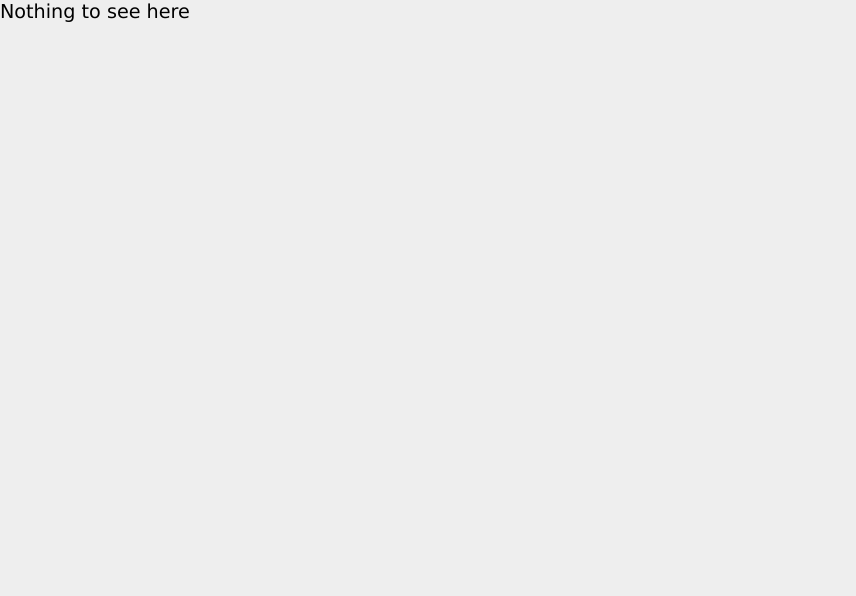
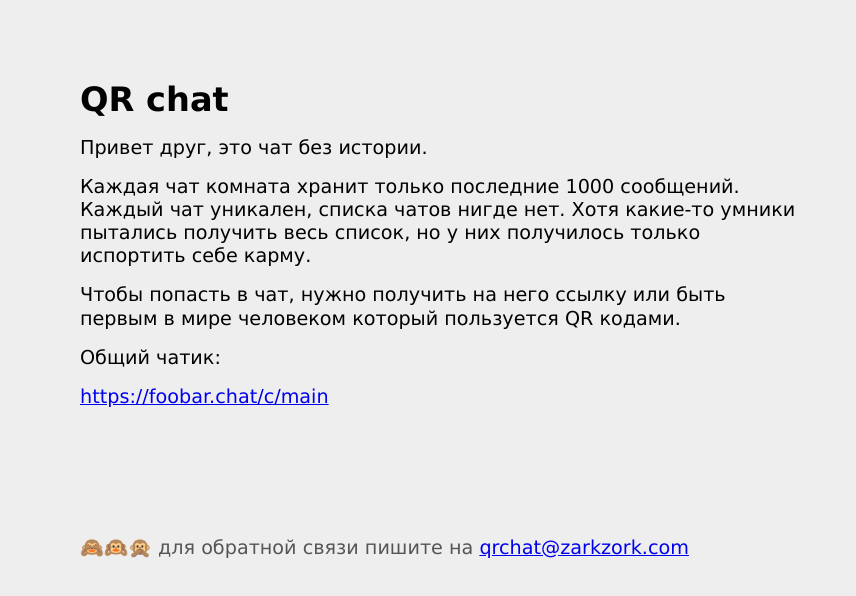
Before and after one commit to zarkzork/qr_chat, a plain HTML site: page static/index.html in a window 1280 px wide. Shown: the whole page, without its empty margins (0-856 px from the left). Drawn offline with Linux system fonts and the light colour scheme.

```diff
--- a/static/index.html
+++ b/static/index.html
@@ -1,13 +1,14 @@
 <!DOCTYPE html>
 <html>
   <head>
-    <title>websocketd count example</title>
+    <title>foobar.chat</title>
+    <meta http-equiv="content-type" content="text/html; charset=utf-8" />
+    <meta content='width=device-width, initial-scale=1.0' name='viewport'>
     <style>
 /* http://meyerweb.com/eric/tools/css/reset/
    v2.0 | 20110126
    License: none (public domain)
 */
-
 html, body, div, span, applet, object, iframe,
 h1, h2, h3, h4, h5, h6, p, blockquote, pre,
 a, abbr, acronym, address, big, cite, code,
@@ -61,18 +62,57 @@ box-sizing: inherit;
 }
 
 body {
-  display: flex;
-  flex-direction: column;
-  justify-content: space-between;
-  height: 100vh;
   background-color: #eee;
   font-size: 1.2rem;
   line-height: 1.2;
 	font-family: 'Lucida Grande', 'Lucida Sans Unicode', 'Lucida Sans', Geneva, Verdana, sans-serif;
+  padding: 4rem;
+}
+
+article {
+  margin: 1rem;
+  max-width: 45rem;
+}
+
+h1 {
+  font-weight: bold;
+  font-size: 2.1rem;
+}
+
+h1, p, img {
+  margin-bottom: 1rem;
+  display: block;
+}
+
+footer {
+  margin-top: 8rem;
+  color: #555;
 }
     </style>
   </head>
   <body>
-    <h1>Nothing to see here</h1>
+    <article>
+      <h1>QR chat</h1>
+      <p>
+        Привет друг, это чат без истории.
+      </p>
+      <p>
+        Каждая чат комната хранит только последние 1000 сообщений.
+        Каждый чат уникален, списка чатов нигде нет.
+        Хотя какие-то умники пытались получить весь список, но у них получилось только испортить себе карму.
+      </p>
+      <p>
+        Чтобы попасть в чат, нужно получить на него ссылку или быть первым в мире человеком который пользуется QR кодами.
+      </p>
+      <p>
+        Общий чатик:
+      </p>
+      <p>
+        <a href="https://foobar.chat/c/main">https://foobar.chat/c/main</a>
+      </p>
+      <footer>
+        🙈🙉🙊 для обратной связи пишите на <a href="mailto:qrchat@zarkzork.com">qrchat@zarkzork.com</a>
+      </footer>
+    </article>
   </body>
 </html>
```
Also changed, not shown: static/chat.html (+7 -3 lines), 6 other files.
